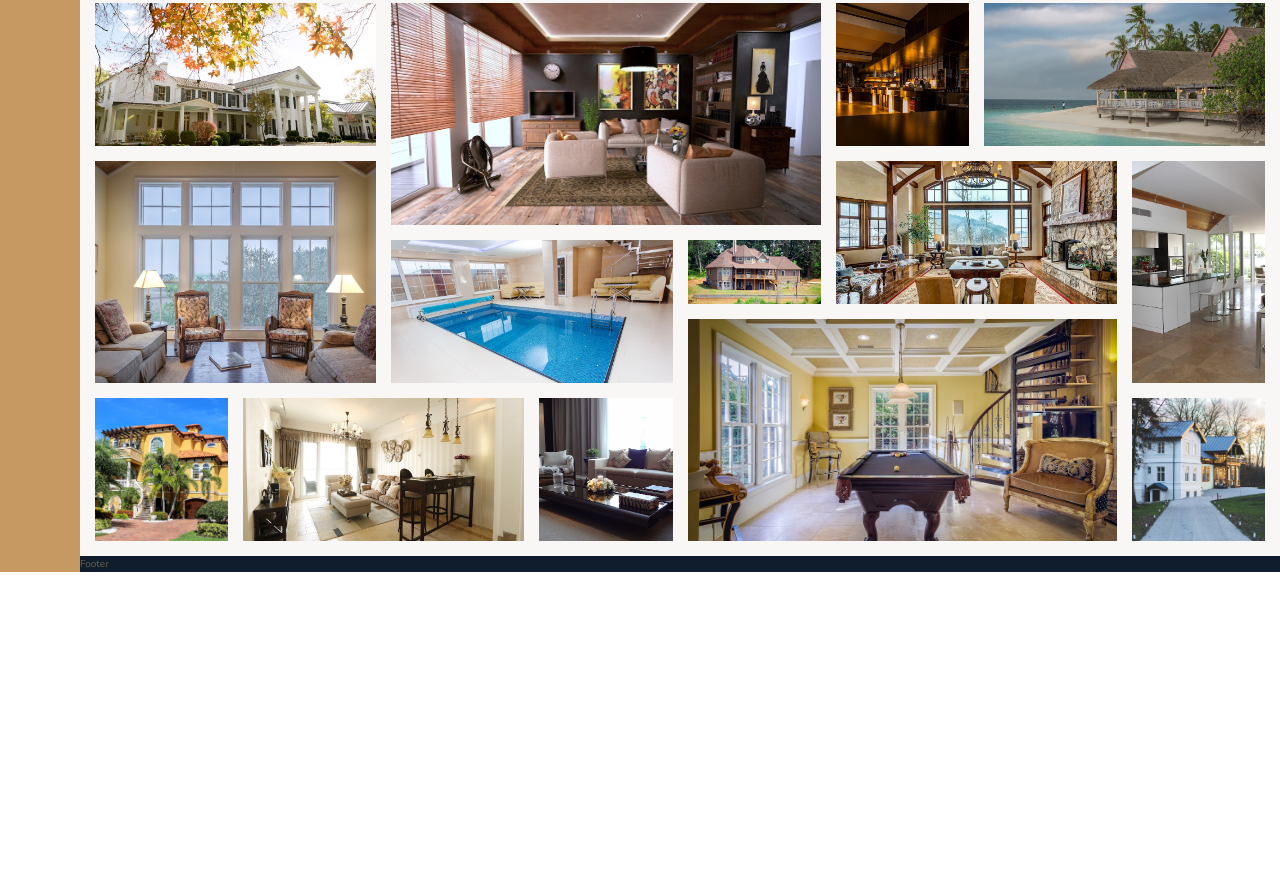
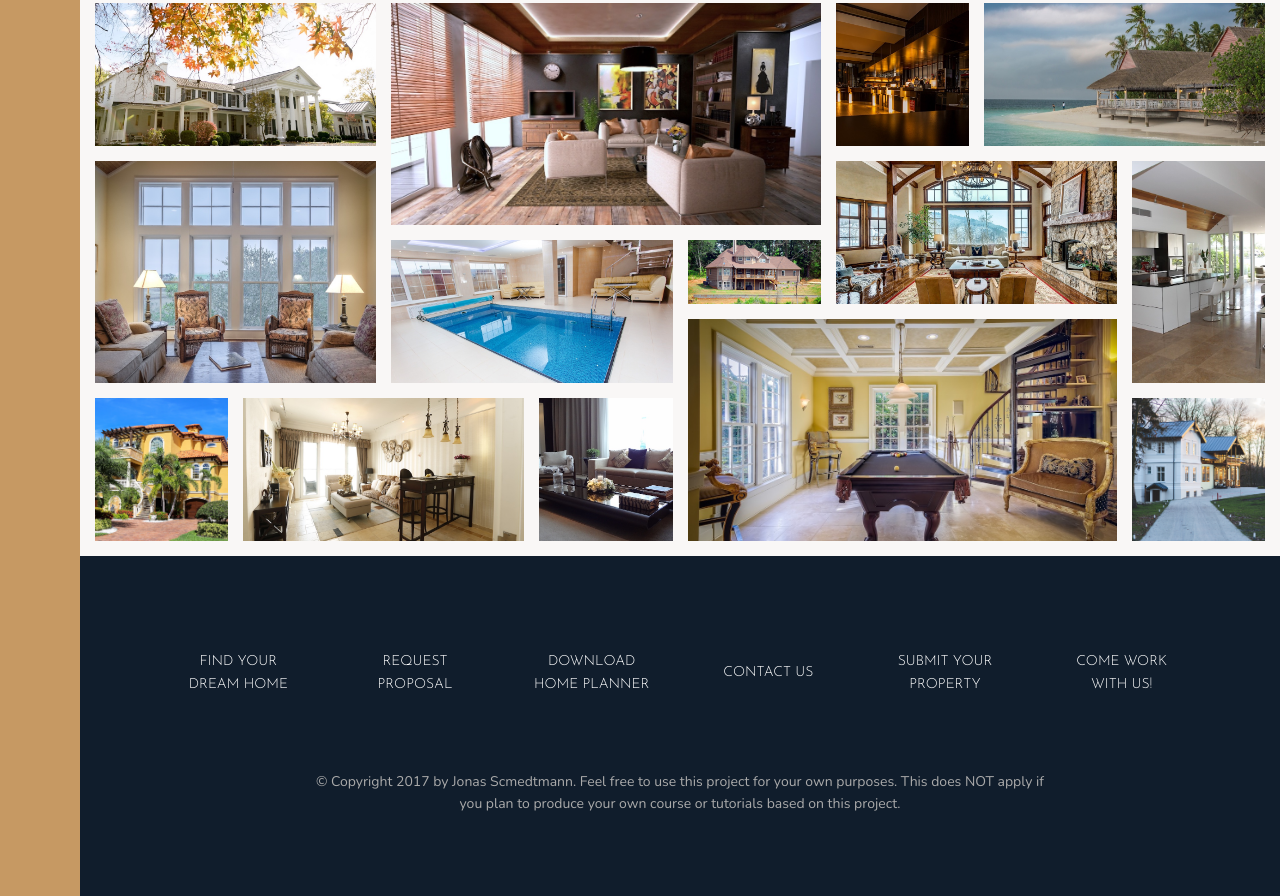
Before and after one commit to ESSODillon/Nexter, a website: page index.html in a window 1280 px wide. Shown: the part 3084-3980 px from the top of the page. Before the commit the page ends 3656 px from the top, so only its background shows below. Drawn offline with nearby package versions, Linux system fonts and the light colour scheme.

Commit message:
Footer section update

```diff
--- a/index.html
+++ b/index.html
@@ -305,7 +305,17 @@
         </section>
 
         <footer class="footer">
-            Footer
+            <ul class="nav">
+                <li class="nav__item"><a href="#" class="nav__link">Find your dream home</a></li>
+                <li class="nav__item"><a href="#" class="nav__link">Request proposal</a></li>
+                <li class="nav__item"><a href="#" class="nav__link">Download home planner</a></li>
+                <li class="nav__item"><a href="#" class="nav__link">Contact us</a></li>
+                <li class="nav__item"><a href="#" class="nav__link">Submit your property</a></li>
+                <li class="nav__item"><a href="#" class="nav__link">Come work with us!</a></li>
+            </ul>
+            <p class="copyright">
+                &copy; Copyright 2017 by Jonas Scmedtmann. Feel free to use this project for your own purposes. This does NOT apply if you plan to produce your own course or tutorials based on this project.
+            </p>
         </footer>
     </body>
 </html>
--- a/sass/_footer.scss
+++ b/sass/_footer.scss
@@ -1,4 +1,42 @@
 .footer {
   background-color: $color-secondary;
   grid-column: full-start / full-end;
+  padding: 8rem;
 }
+
+.nav {
+  list-style: none;
+  display: grid;
+  grid-template-columns: repeat(auto-fit, minmax(15rem, 1fr));
+  grid-gap: 2rem;
+  align-items: center;
+
+  &__link:link,
+  &__link:visited {
+    font-size: 1.4rem;
+    color: white;
+    text-decoration: none;
+    font-family: $font-display;
+    text-transform: uppercase;
+    text-align: center;
+    padding: 1.5rem;
+    display: block;
+    transition: all 0.2s;
+  }
+
+  &__link:hover,
+  &__link:active {
+    background-color: rgba(#fff, 0.05);
+    transform: translateY(-3px);
+  }
+}
+
+.copyright {
+  font-size: 1.4rem;
+  color: $color-grey-light-2;
+  margin-top: 6rem;
+  margin-right: auto;
+  margin-left: auto;
+  text-align: center;
+  width: 70%;
+}
```
Also changed, not shown: css/style.css.
